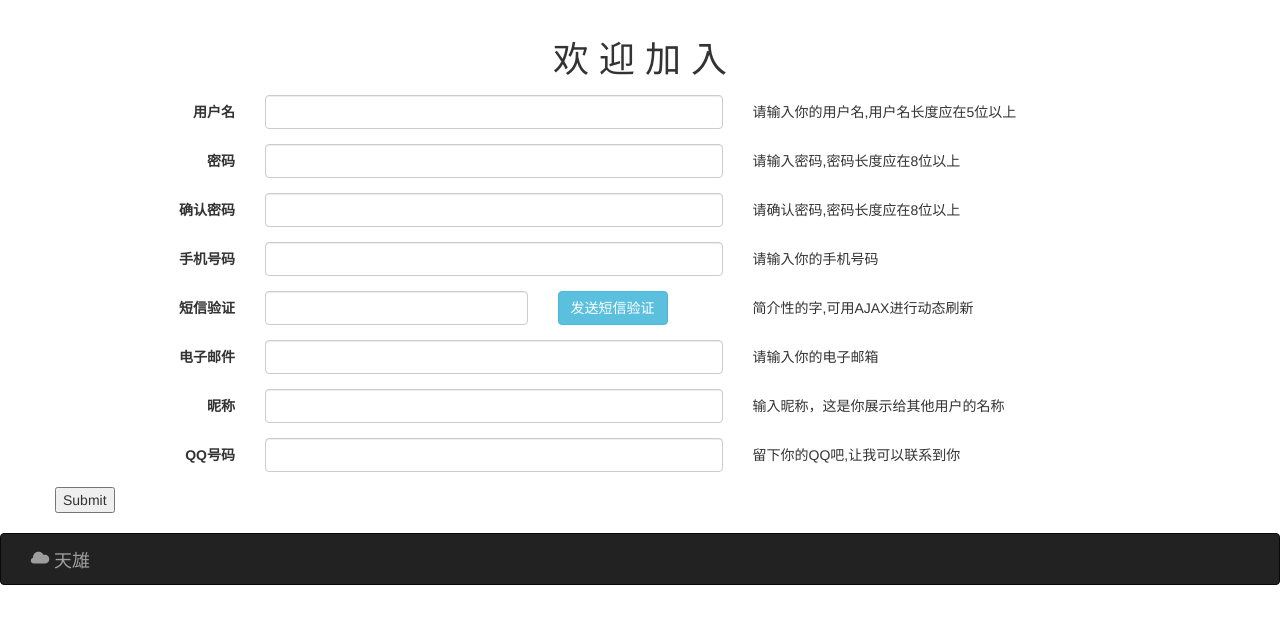
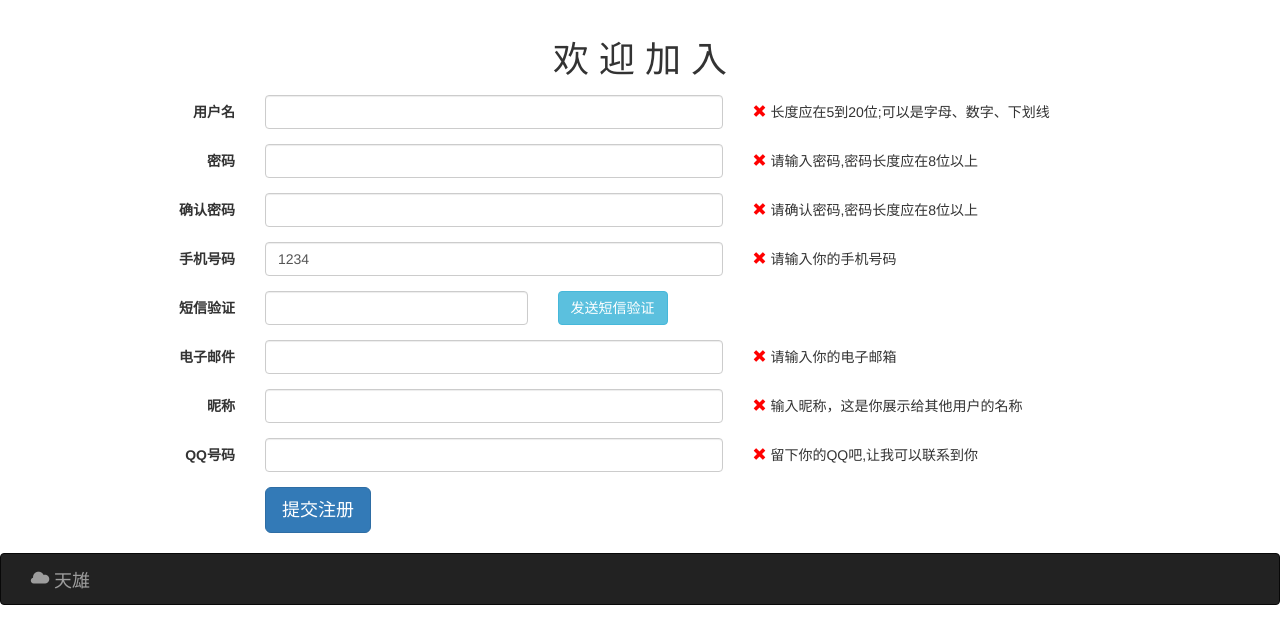
Before and after one commit to tianxiongWang/DjangoSite, a Django app: page /account/signup/ in a window 1280 px wide. Shown: the part 52-696 px from the top of the page. Run offline with Django 3.2, Linux system fonts and the light colour scheme.

Commit message:
注册界面的js写好了第一个，后面的可以很快就写好了

```diff
--- a/account/views.py
+++ b/account/views.py
@@ -30,10 +30,12 @@ def user_login(request):
 
 def user_signup(request):
     if request.method == 'GET':
-        signup_form = SignUpForm()
-        context = {}
-        context['form'] = signup_form
-        return render(request, 'account/signUp.html', context=context)
+        # signup_form = SignUpForm()
+        # context = {}
+        # context['form'] = signup_form
+        return render(request, 'account/signUp.html'\
+            # , context=context
+        )
     else:
         print(request.POST)
         return HttpResponse("提交成功")
--- a/static/js/signUp.js
+++ b/static/js/signUp.js
@@ -1,9 +1,35 @@
 var username = document.getElementById("username");
-// 离开焦点，将触发ajax请求，判断用户是否重复
-username.onblur = function () {
-    ajaxUsername();
+var password = document.getElementById("password");
+var password_repeat = document.getElementById("password_repeat");
+var mobile = document.getElementById("mobile");
+var mobile_identy = document.getElementById("mobile_identy");
+var email = document.getElementById("email");
+var nickname = document.getElementById("nickname");
+var QQ = document.getElementById("QQ");
+var check1 = 0,
+    check2 = 0,
+    check3 = 0,
+    check4 = 0,
+    check5 = 0,
+    check6 = 0,
+    check7 = 0,
+    check8 = 0;
+
+window.onload = function () {
+    username.onblur = function () {
+        var patrn = /[a-zA-Z0-9._/]{5,20}/;
+        var usr = username.valuel;
+        check1 = patrn.test(usr);
+        if (check1 == true) {
+            document.getElementsByClassName("check")[0].innerHTML = "<span></span>&nbsp;该用户名合法";
+            document.getElementsByClassName("check")[0].children[0].setAttribute("class", "glyphicon glyphicon-ok");
+            document.getElementsByClassName("check")[0].children[0].setAttribute("style", "color:green;");
+        }
+    }
 }
 
-function ajaxUsername() {
-    alert('1234');
+
+function checkForm() {
+    alert(check1);
+    return false;
 }
--- a/templates/account/signUp.html
+++ b/templates/account/signUp.html
@@ -6,34 +6,39 @@
 <div class="container">
     <h1 class="text-center" style="margin-bottom: 15px;">欢&nbsp;迎&nbsp;加&nbsp;入</h1>
     <!-- 表单样式非常难看，用JS来重写样式（因为以我的水平没法给生成的表单加属性，只能用js -->
-    <form class="form-horizontal" action="/account/signup/" method="POST">{% csrf_token %}
+    <form onsubmit="return checkForm();" class="form-horizontal" action="/account/signup/" method="POST">
+        {% csrf_token %}
         <div class="form-group">
             <label for="username" class="col-sm-2 control-label">用户名</label>
             <div class=" col-sm-5">
                 <input type="text" name="username" id="username" class="form-control">
             </div>
-            <div class="col-sm-5" style="height: 34px;line-height: 34px;">请输入你的用户名,用户名长度应在5位以上</div>
+            <div class="col-sm-5 check" style="height: 34px;line-height: 34px;"><span class="glyphicon glyphicon-remove"
+                    style="color: red;"></span>&nbsp;长度应在5到20位;可以是字母、数字、下划线</div>
         </div>
         <div class="form-group">
             <label for="password" class="col-sm-2 control-label">密码</label>
             <div class="col-sm-5">
                 <input type="password" name="password" id="password" class="form-control">
             </div>
-            <div class="col-sm-5" style="height: 34px;line-height: 34px;">请输入密码,密码长度应在8位以上</div>
+            <div class="col-sm-5" style="height: 34px;line-height: 34px;"><span class="glyphicon glyphicon-remove"
+                    style="color: red;"></span>&nbsp;请输入密码,密码长度应在8位以上</div>
         </div>
         <div class="form-group">
             <label for="password_repeat" class="col-sm-2 control-label">确认密码</label>
             <div class="col-sm-5">
                 <input type="password" name="password_repeat" id="password_repeat" class="form-control">
             </div>
-            <div class="col-sm-5" style="height: 34px;line-height: 34px;">请确认密码,密码长度应在8位以上</div>
+            <div class="col-sm-5" style="height: 34px;line-height: 34px;"><span class="glyphicon glyphicon-remove"
+                    style="color: red;"></span>&nbsp;请确认密码,密码长度应在8位以上</div>
         </div>
         <div class="form-group">
             <label for="mobile" class="col-sm-2 control-label">手机号码</label>
             <div class="col-sm-5">
-                <input type="text" name="mobile" id="moblie" class="form-control">
+                <input type="text" name="mobile" id="moblie" class="form-control" value="1234">
             </div>
-            <div class="col-sm-5" style="height: 34px;line-height: 34px;">请输入你的手机号码</div>
+            <div class="col-sm-5" style="height: 34px;line-height: 34px;"><span class="glyphicon glyphicon-remove"
+                    style="color: red;"></span>&nbsp;请输入你的手机号码</div>
         </div>
         <div class="form-group">
             <label for="mobile_identy" class="col-sm-2 control-label">短信验证</label>
@@ -43,31 +48,38 @@
             <div class="col-sm-2">
                 <button type="button" class="btn btn-info">发送短信验证</button>
             </div>
-            <div class="col-sm-5" style="height: 34px;line-height: 34px;">简介性的字,可用AJAX进行动态刷新</div>
+            <!-- <div class="col-sm-5" style="height: 34px;line-height: 34px;"><span
+                    class="glyphicon glyphicon-remove"></span>简介性的字,可用AJAX进行动态刷新</div> -->
         </div>
         <div class="form-group">
             <label for="email" class="col-sm-2 control-label">电子邮件</label>
             <div class="col-sm-5">
                 <input type="email" name="email" id="email" class="form-control">
             </div>
-            <div class="col-sm-5" style="height: 34px;line-height: 34px;">请输入你的电子邮箱</div>
+            <div class="col-sm-5" style="height: 34px;line-height: 34px;"><span class="glyphicon glyphicon-remove"
+                    style="color: red;"></span>&nbsp;请输入你的电子邮箱</div>
         </div>
         <div class="form-group">
             <label for="nickname" class="col-sm-2 control-label">昵称</label>
             <div class="col-sm-5">
                 <input type="text" class="form-control" name="nickname" id="nickname">
             </div>
-            <div class="col-sm-5" style="height: 34px;line-height: 34px;">输入昵称，这是你展示给其他用户的名称</div>
+            <div class="col-sm-5" style="height: 34px;line-height: 34px;"><span class="glyphicon glyphicon-remove"
+                    style="color: red;"></span>&nbsp;输入昵称，这是你展示给其他用户的名称</div>
         </div>
         <div class="form-group">
             <label for="QQ" class="col-sm-2 control-label">QQ号码</label>
             <div class="col-sm-5">
                 <input type="text" name="QQ" id="QQ" class="form-control">
             </div>
-            <div class="col-sm-5" style="height: 34px;line-height: 34px;">留下你的QQ吧,让我可以联系到你</div>
+            <div class="col-sm-5" style="height: 34px;line-height: 34px;"><span class="glyphicon glyphicon-remove"
+                    style="color: red;"></span>&nbsp;留下你的QQ吧,让我可以联系到你</div>
         </div>
         <div class="form-group">
-            <input type="submit">
+            <label for="nickname" class="col-sm-2 control-label"></label>
+            <div class="col-sm-5">
+                <button class="btn btn-primary btn-lg">提交注册</button>
+            </div>
         </div>
     </form>
 </div>
--- a/templates/footer_cn.html
+++ b/templates/footer_cn.html
@@ -1,4 +1,4 @@
-<nav class="navbar navbar-inverse" style="margin-top: 5px;">
+<nav class="navbar navbar-inverse" style="margin-top: 5px;margin-bottom: 0;">
     <div class="navbar-header col-md-3">
         <a class="navbar-brand" href="http://www.wangxiong.club"><span
                 class="glyphicon glyphicon-cloud"></span>&nbsp;天雄</a>
```
Also changed, not shown: db.sqlite3.
